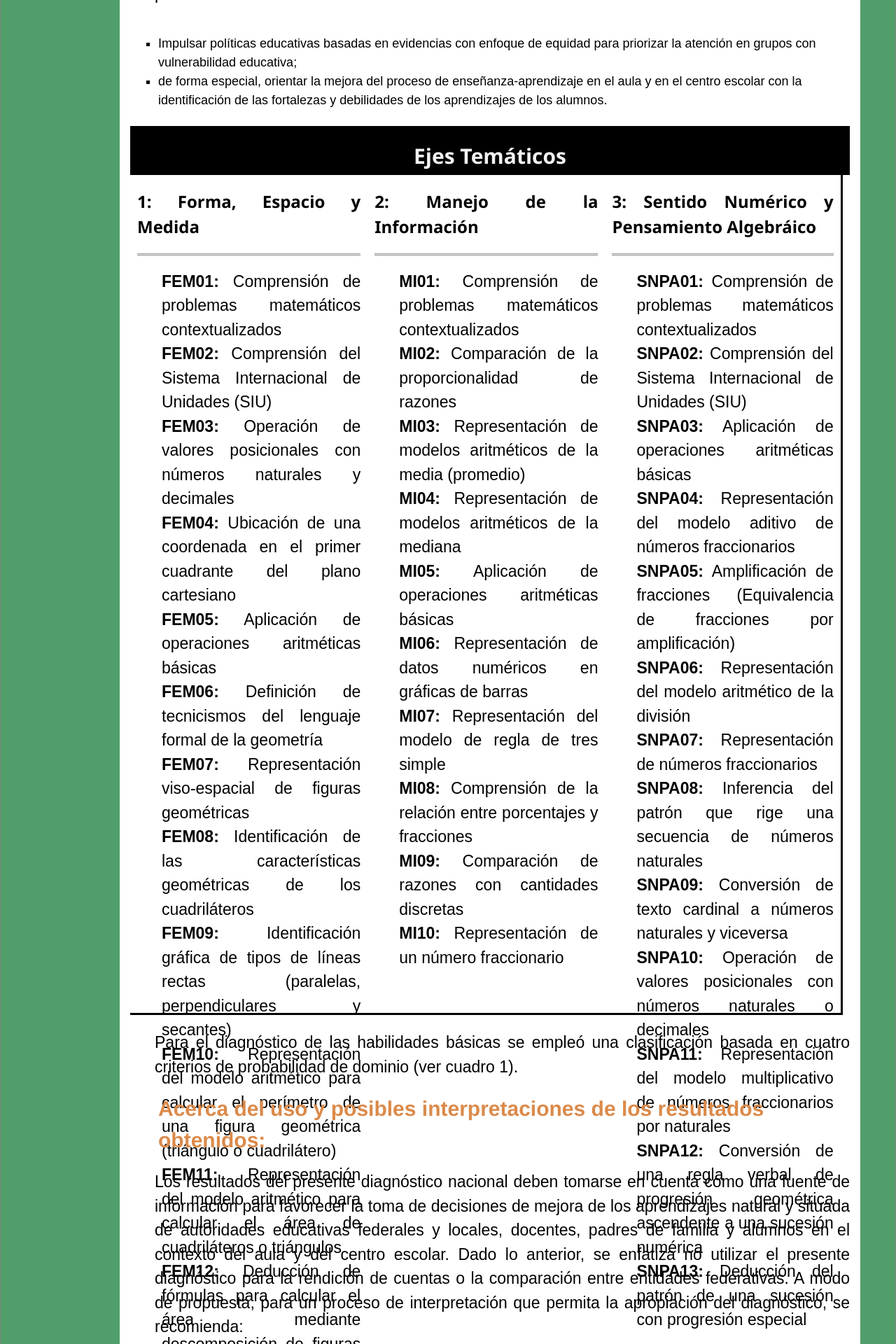
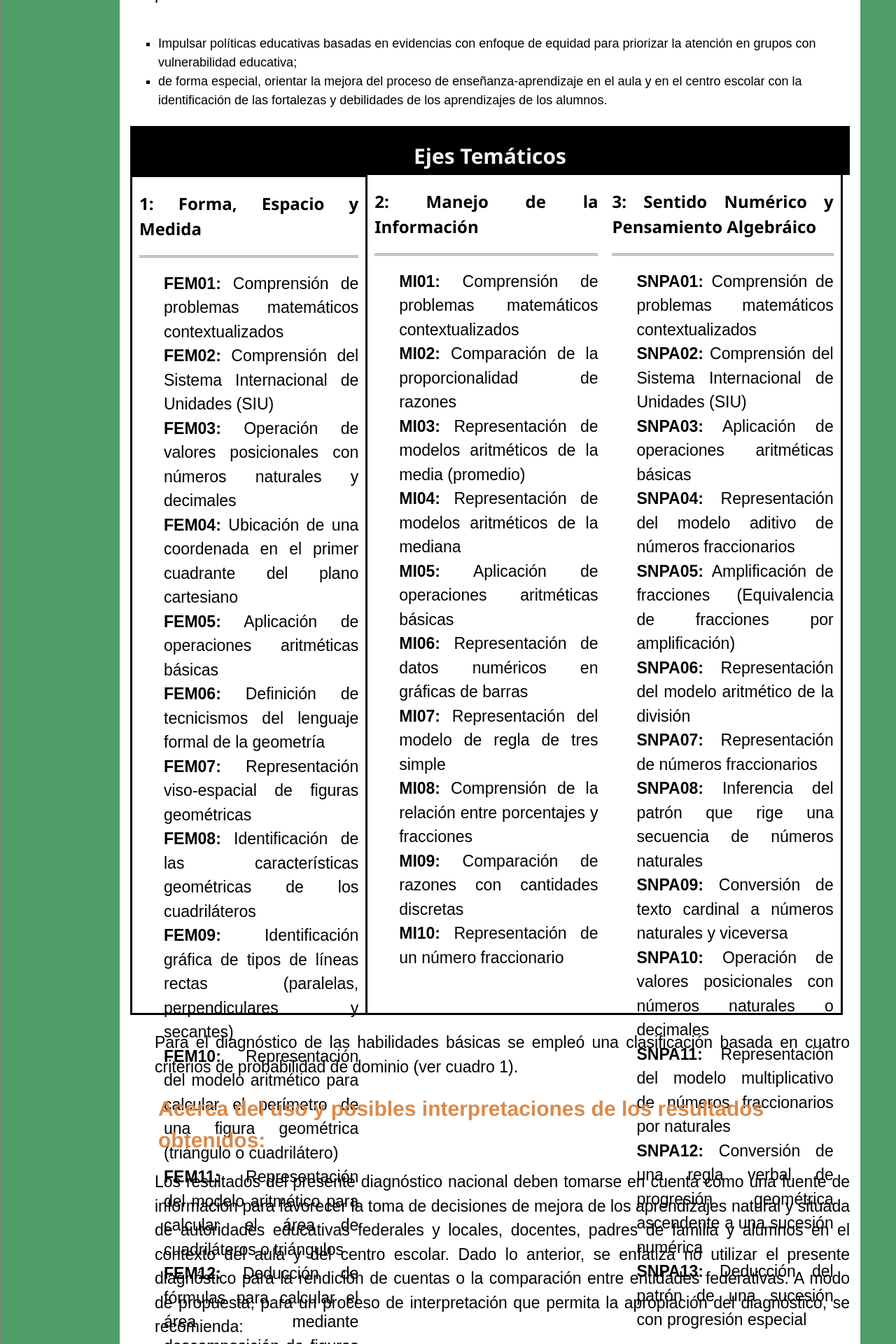
Before and after one commit to rimedie/rimedie.github.io, a Jekyll site: the page built from 1_InfogDetalles.html, in a window 1280 px wide. Shown: the part 2134-4054 px from the top of the page at 70% size. Built offline with Jekyll 4.4.1, drawn with Linux system fonts in a browser that asks for light colours.

Commit message:
Update 1_InfogDetalles.html

```diff
--- a/1_InfogDetalles.html
+++ b/1_InfogDetalles.html
@@ -37,7 +37,7 @@
   <div class="column middle" style="background-color:#000000; height:70px;">
 	  <center><h2 style="color: #f2f2f2;"><b>Ejes Temáticos</b></h2></center>
   </div>
-<div class="column left" style="text-align: justify; background: white;  height:1200px; border-bottom: 3px solid black;">
+<div class="column left" style="text-align: justify; background: white;  height:1200px; border: 3px solid black;">
     <h3><b>1: Forma, Espacio y Medida</b></h3>
 	   <hr class="style2">
 	    <p><b>FEM01:</b> Comprensión de problemas matemáticos contextualizados </p>
```
